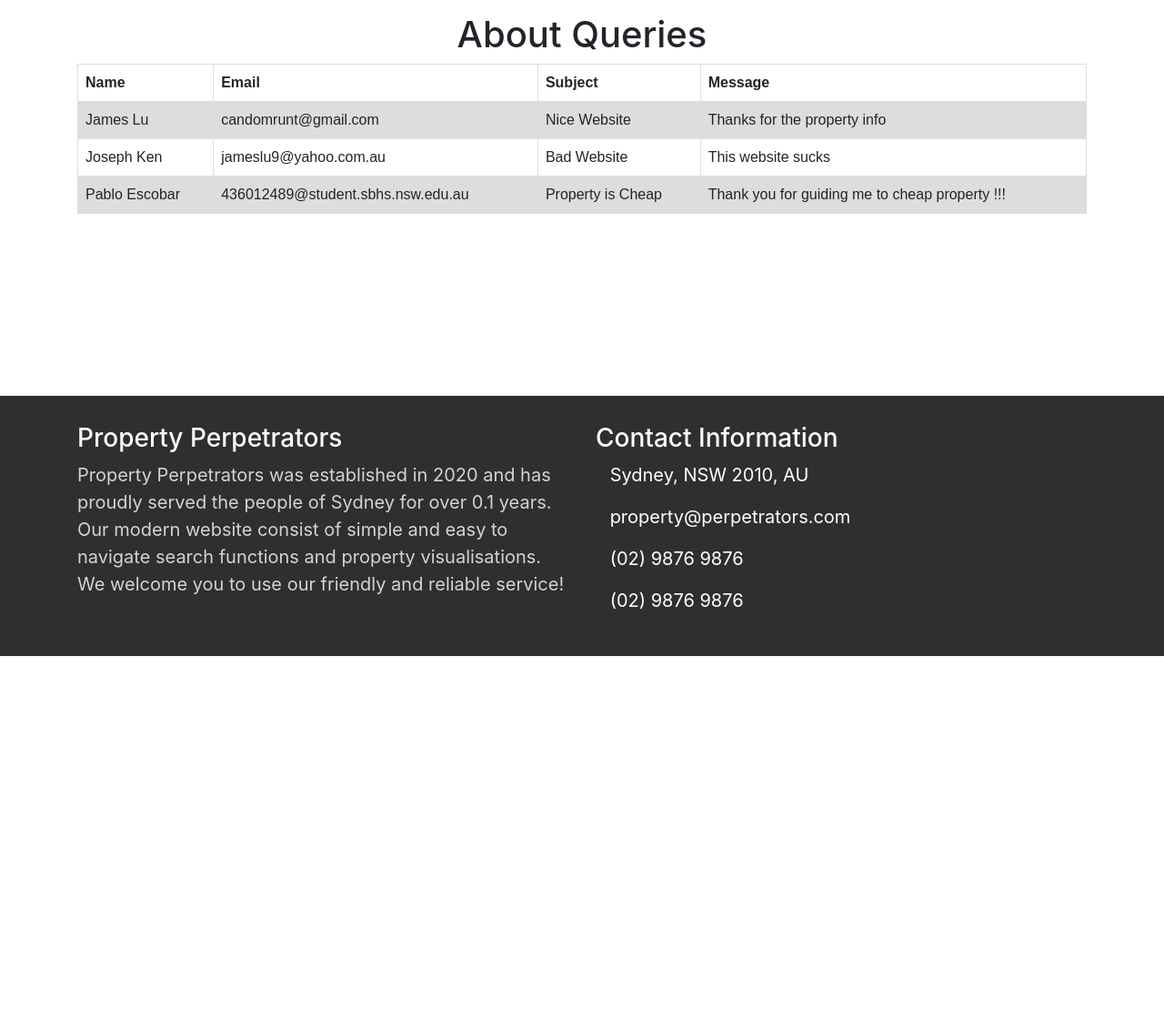
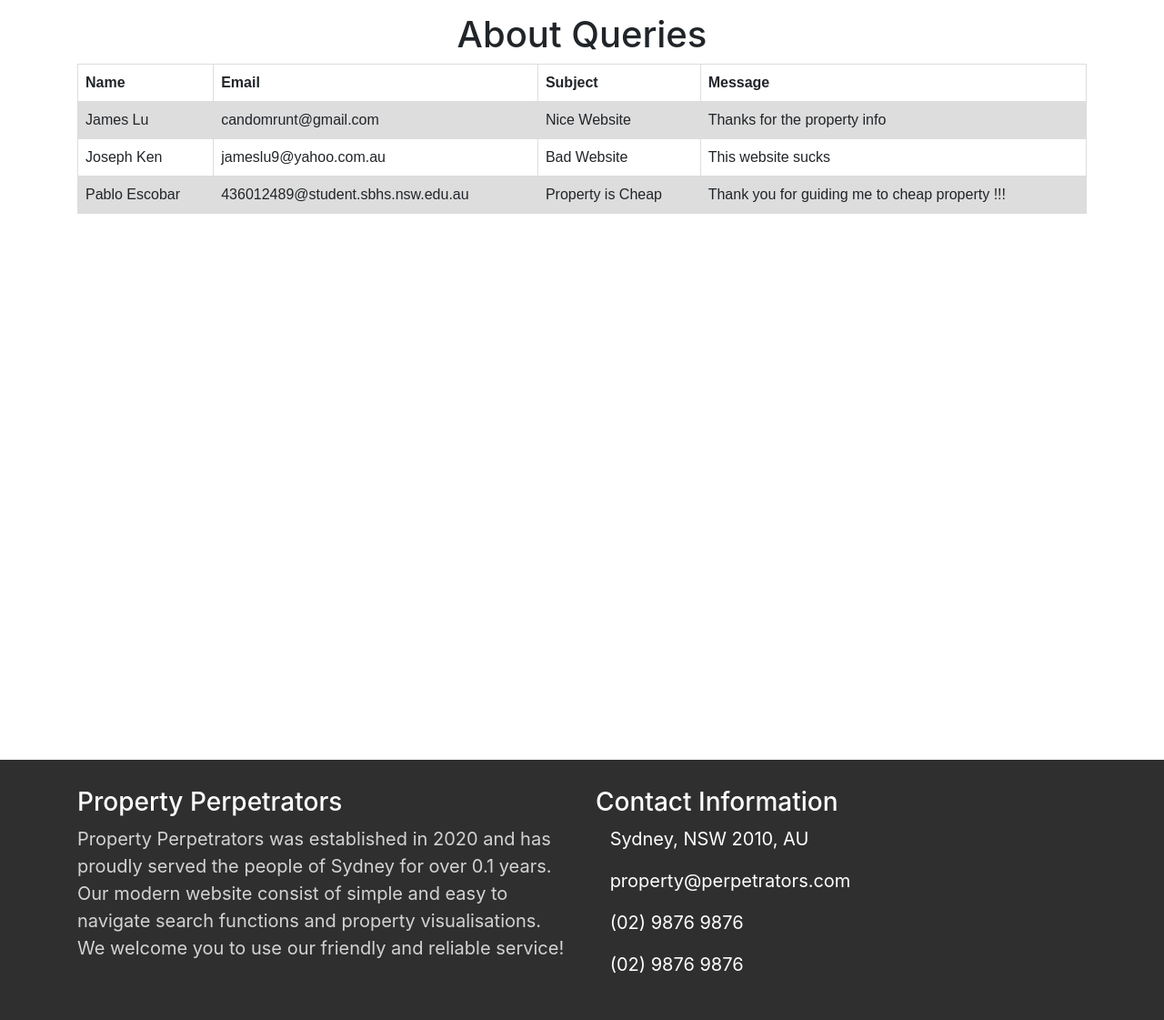
Before and after one commit to RandomRunt/SoftwareCapstoneProject, a Flask app: page /protect in a window 1280 px wide. Shown: the part 77-1198 px from the top of the page at 91% size. Before the commit the page ends 798 px from the top, so only its background shows below. Run offline with Flask 2, Linux system fonts and the light colour scheme; the visitor is signed in with stand-in values (Sample User, id 1); data comes from the database, SQL or seed files in the repository; parts of the project's set-up code (start-up, migrations or seed data) failed here and were passed over; some libraries are stand-ins or nearby versions.

Commit message:
added in some padding

```diff
--- a/templates/logged_in_page.html
+++ b/templates/logged_in_page.html
@@ -31,7 +31,7 @@ tr:nth-child(even) {
 }
 </style>
 
-<div style="padding-bottom: 200px;">
+<div style="padding-bottom: 600px;">
 <h1>About Queries</h1>
 <table>
     <tr>
```
